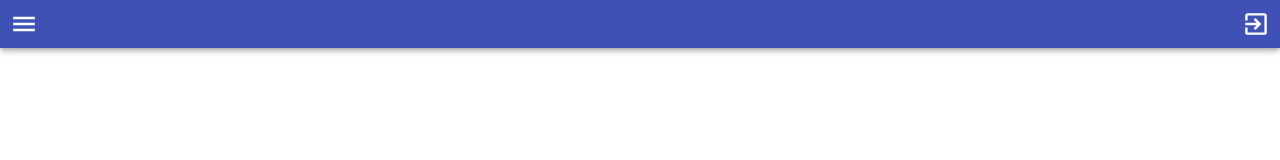
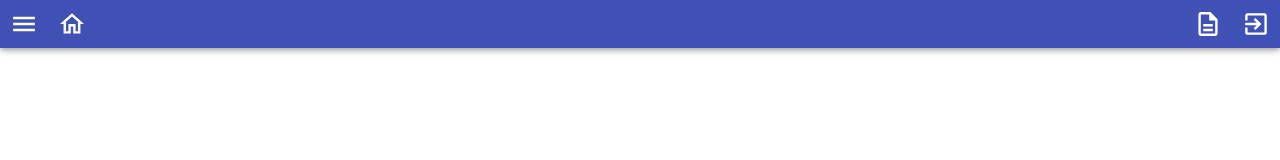
Before and after one commit to ognjengaric/driving-school, a React (Create React App) app in the folder frontend/: page /home in a window 1280 px wide. Shown: the top 160 px of the page. Built offline with nearby package versions, Linux system fonts and the light colour scheme.

Commit message:
report fetching component

```diff
--- a/frontend/package.json
+++ b/frontend/package.json
@@ -13,6 +13,7 @@
     "@testing-library/jest-dom": "^4.2.4",
     "@testing-library/react": "^9.5.0",
     "@testing-library/user-event": "^7.2.1",
+    "file-saver": "^2.0.2",
     "react": "^16.13.1",
     "react-bingmaps": "^3.6.1",
     "react-dom": "^16.13.1",
--- a/frontend/src/components/Header.js
+++ b/frontend/src/components/Header.js
@@ -1,33 +1,66 @@
 import React from 'react';
 import {AppBar, Grid, IconButton, Tooltip} from '@material-ui/core';
-import {ExitToAppOutlined, MenuOutlined} from '@material-ui/icons';
+import {ExitToAppOutlined, MenuOutlined, HomeOutlined} from '@material-ui/icons';
 import {makeStyles} from '@material-ui/styles';
+import {DescriptionOutlined as PdfIcon} from '@material-ui/icons'
+import Reports from './Reports';
+import {useHistory} from "react-router";
 
 const useStyles = makeStyles((theme) => ({
     icon: {
       color: "white",
-      scale: 1.2
+      scale: 1.2,
     },
+    grid: {
+        position: "relative"
+    },
+    btn: {
+        float: "right"
+    },
+    btn_left: {
+        float: "left"
+    }
   }));
 
 const Header = ({handleChange}) => {
+    const [anchorEl, setAnchorEl] = React.useState(null);
 
     const classes = useStyles();
+    let history = useHistory();
+
+    const handleClick = (event) => {
+        setAnchorEl(event.currentTarget);
+      };
+
+      const handleClose = () => {
+        setAnchorEl(null);
+      };
 
     return(
         <AppBar>
-            <Grid container direction="row-reverse" justify="space-between">
+            <Grid>
+                <Tooltip title="Menu">
+                    <IconButton onClick={(e) => handleChange(e, true)} aria-label="open-drawer" className={classes.btn_left}>
+                        <MenuOutlined className={classes.icon}/>
+                    </IconButton>
+                </Tooltip>
+                <Tooltip title="Home">
+                    <IconButton aria-label="home" className={classes.btn_left} onClick={() => history.push("/home")}>
+                        <HomeOutlined className={classes.icon}/>
+                    </IconButton>
+                </Tooltip>
                 <Tooltip title="Log out">
-                    <IconButton aria-label="log-out">
+                    <IconButton aria-label="log-out" className={classes.btn}>
                         <ExitToAppOutlined className={classes.icon}/>
                     </IconButton>
                 </Tooltip>
-                <Tooltip title="Menu">
-                    <IconButton onClick={(e) => handleChange(e, true)} aria-label="open-drawer">
-                        <MenuOutlined className={classes.icon}/>
+                <Tooltip title="Reports">
+                    <IconButton aria-label="reports" onClick={handleClick} className={classes.btn}>
+                        <PdfIcon className={classes.icon}/>
                     </IconButton>
                 </Tooltip>
             </Grid>
+            <Reports anchorEl={anchorEl} handleClose={handleClose}/>
         </AppBar>
     );
 }
--- /dev/null
+++ b/frontend/src/components/Reports.js
@@ -0,0 +1,47 @@
+import React from 'react';
+import {serviceConfig} from '../appSettings.js'
+import { saveAs } from 'file-saver';
+import {Menu, MenuItem} from '@material-ui/core';
+
+const Reports = ({anchorEl, handleClose}) => {
+
+    const fetchPdf = (event, resource) => {
+
+        const auth = JSON.parse(localStorage.getItem('auth'));
+        const requestOptions = {
+            method: 'GET',
+            headers: {
+                'Authorization': `Bearer ${auth.token}`
+            }
+        }
+
+        fetch(`${serviceConfig.baseURL}/report/${resource}`, requestOptions)
+        .then(response => {
+            if (!response.ok) {
+                return Promise.reject(response);
+            }
+           return response.blob()
+        })
+        .then(data => {
+            handleClose();
+            const pdfBlob = new Blob([data],  { type: 'application/pdf' })
+            saveAs(pdfBlob, `${resource}.pdf`)
+        })
+    }
+
+    return(
+        <Menu
+            id="simple-menu"
+            anchorEl={anchorEl}
+            keepMounted
+            open={Boolean(anchorEl)}
+            onClose={handleClose}
+        >
+        <MenuItem onClick={(e) => fetchPdf(e, 'users')}>Users</MenuItem>
+        <MenuItem onClick={(e) => fetchPdf(e, 'classes')}>Classes</MenuItem>
+        <MenuItem onClick={(e) => fetchPdf(e, 'routes')}>Routes</MenuItem>
+        <MenuItem onClick={(e) => fetchPdf(e, 'streets')}>Streets</MenuItem>
+      </Menu>
+    )
+}
+export default Reports;
--- a/frontend/src/components/Sidebar.js
+++ b/frontend/src/components/Sidebar.js
@@ -28,7 +28,7 @@ const Sidebar = ({open, handleChange}) => {
 
     let history = useHistory();
 
-    const adminList = [{title: "Driving school", icon: <SchoolRounded/>, path:'driving-school'}, {title: "Users", icon: <AccountBoxRounded/>}, {title: "Routes", icon: <DirectionsCarRounded/>}, {title: "Streets", icon: <TrafficRounded/>, path:'streets'}]
+    const adminList = [{title: "Driving school", icon: <SchoolRounded/>, path:'driving-school'}, {title: "Users", icon: <AccountBoxRounded/>}, {title: "Routes", icon: <DirectionsCarRounded/>, path:'routes'}, {title: "Streets", icon: <TrafficRounded/>, path:'streets'}]
     const instructorList = [{title: "Calendar", icon: <CalendarTodayRounded/>}, {title: "Classes", icon: <BookRounded/>}, {title: "Candidates", icon: <AccountBoxRounded/>}]
     const candidateList = [{title: "Scheduling", icon: <ScheduleRounded/>, path:'schedule'}, {title: "Classes", icon: <BookRounded/>}, {title: "Course progress", icon: <AssessmentRounded/>}]
 
```
Also changed, not shown: 2 other files (tests, documents, lock files or other folders).
